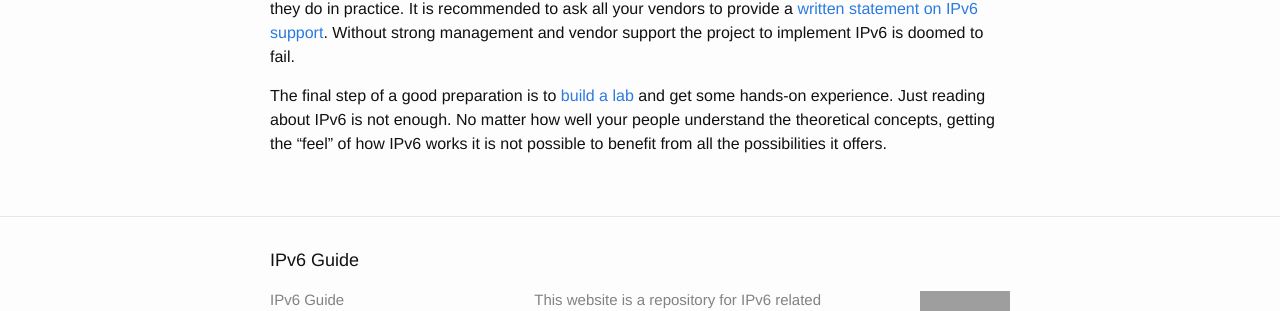
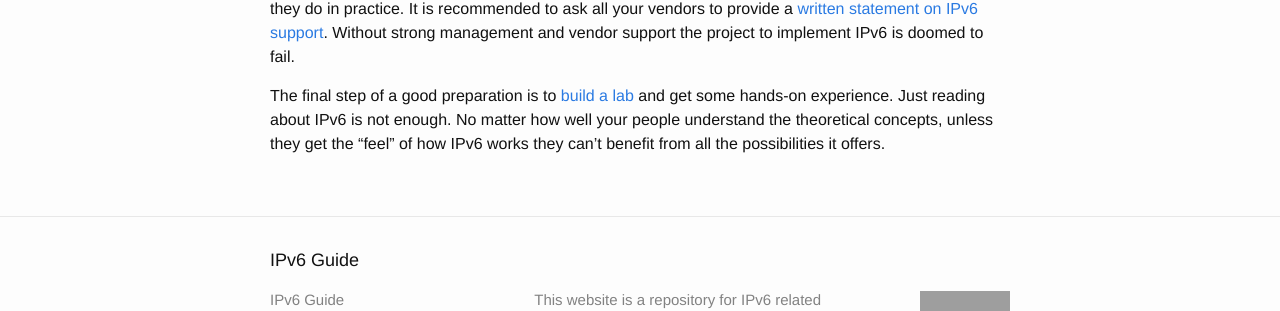
Before and after one commit to ipv6guide/ipv6guide.github.io, a Jekyll site: the page built from enterprise/preparations/index.md, in a window 1280 px wide. Shown: the part 692-1003 px from the top of the page. Built offline with Jekyll 4.4.1, drawn with Linux system fonts in a browser that asks for light colours; grey boxes are pictures that could not be loaded.

```diff
--- a/enterprise/preparations/index.md
+++ b/enterprise/preparations/index.md
@@ -41,6 +41,6 @@ project to implement IPv6 is doomed to fail.
 
 The final step of a good preparation is to [build a lab](build_lab) and get
 some hands-on experience.  Just reading about IPv6 is not enough.  No matter
-how well your people understand the theoretical concepts, getting the "feel"
-of how IPv6 works it is not possible to benefit from all the possibilities
-it offers.
+how well your people understand the theoretical concepts, unless they get the
+"feel" of how IPv6 works they can't benefit from all the possibilities it
+offers.
```
